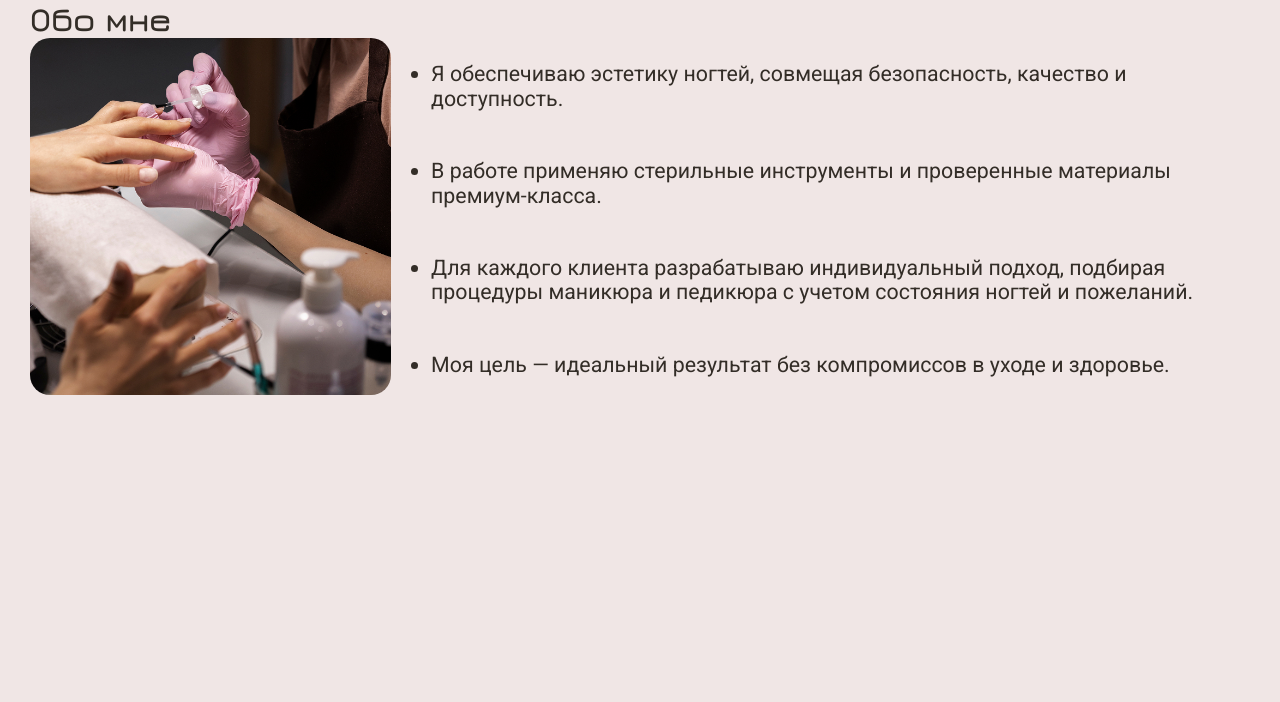
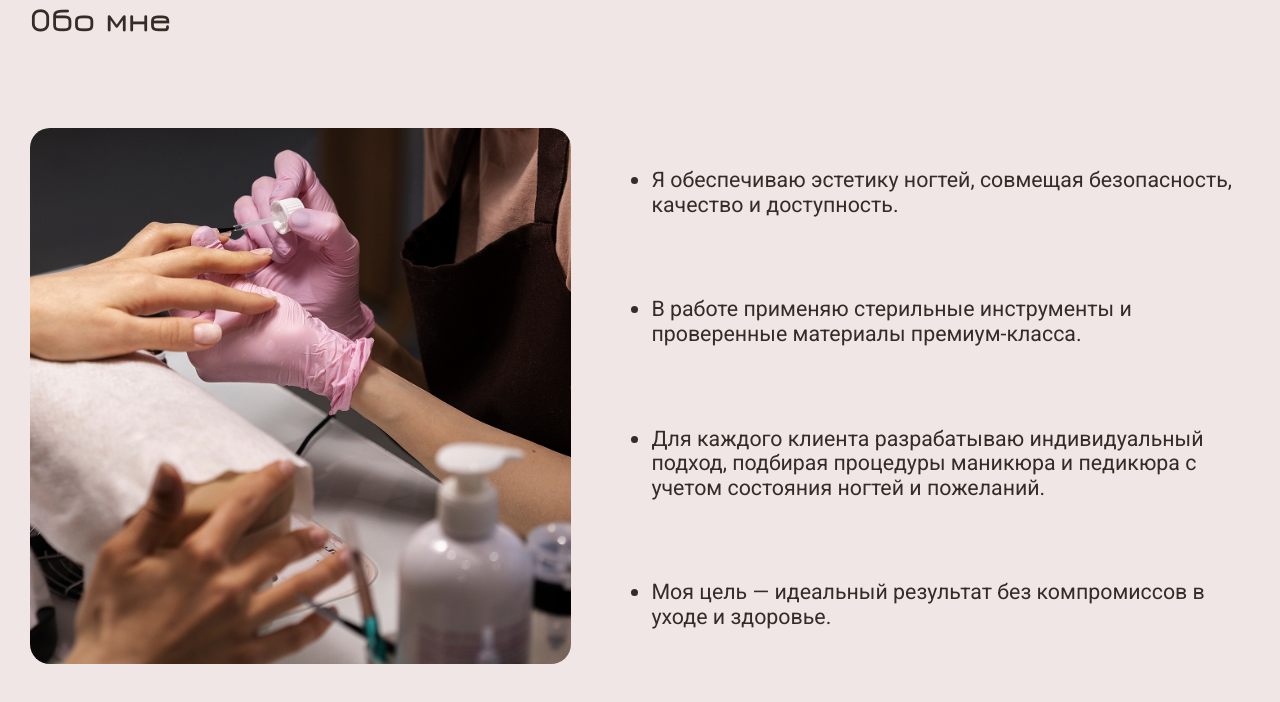
Before and after one commit to darina1970/Natali_Nails, a React (Vite) app: page / in a window 1280 px wide. Shown: the top 702 px of the page. Built offline with nearby package versions, Linux system fonts and the light colour scheme.

Commit message:
add title style

```diff
--- a/src/components/About/About.jsx
+++ b/src/components/About/About.jsx
@@ -8,7 +8,7 @@ export const About = () => {
     return (
         <section>
             <div className="container">
-                <h2>Обо мне</h2>
+                <h2 className={styles.aboutTitle}>Обо мне</h2>
                 <div className={styles.contentWrapper}>
                     <div className={styles.imageWrapper}>
                         <img src={aboutImage} className={styles.aboutImage} alt="Nail master at work" />
--- a/src/components/About/About.module.css
+++ b/src/components/About/About.module.css
@@ -1,9 +1,11 @@
 .contentWrapper {
     display: flex;
-    gap: 40px;
+    gap: 80px;
 }
 
-
+.aboutTitle {
+    margin-bottom: 90px;
+}
 
 .aboutImage {
     width: 100%;
@@ -15,6 +17,7 @@
 }
 
 .benefitsList {
+    width: 60%;
     list-style-type: disc;
     display: flex;
     flex-direction: column;
```
